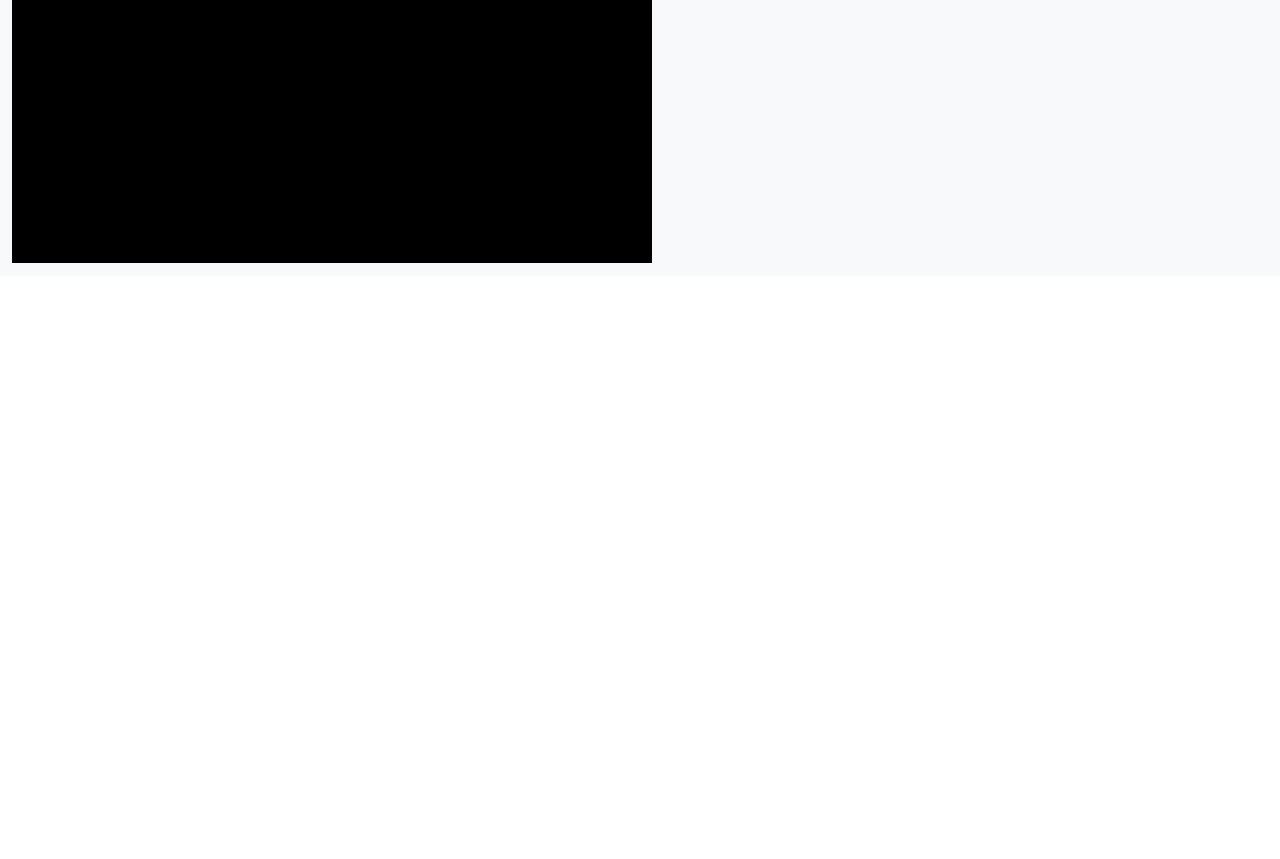
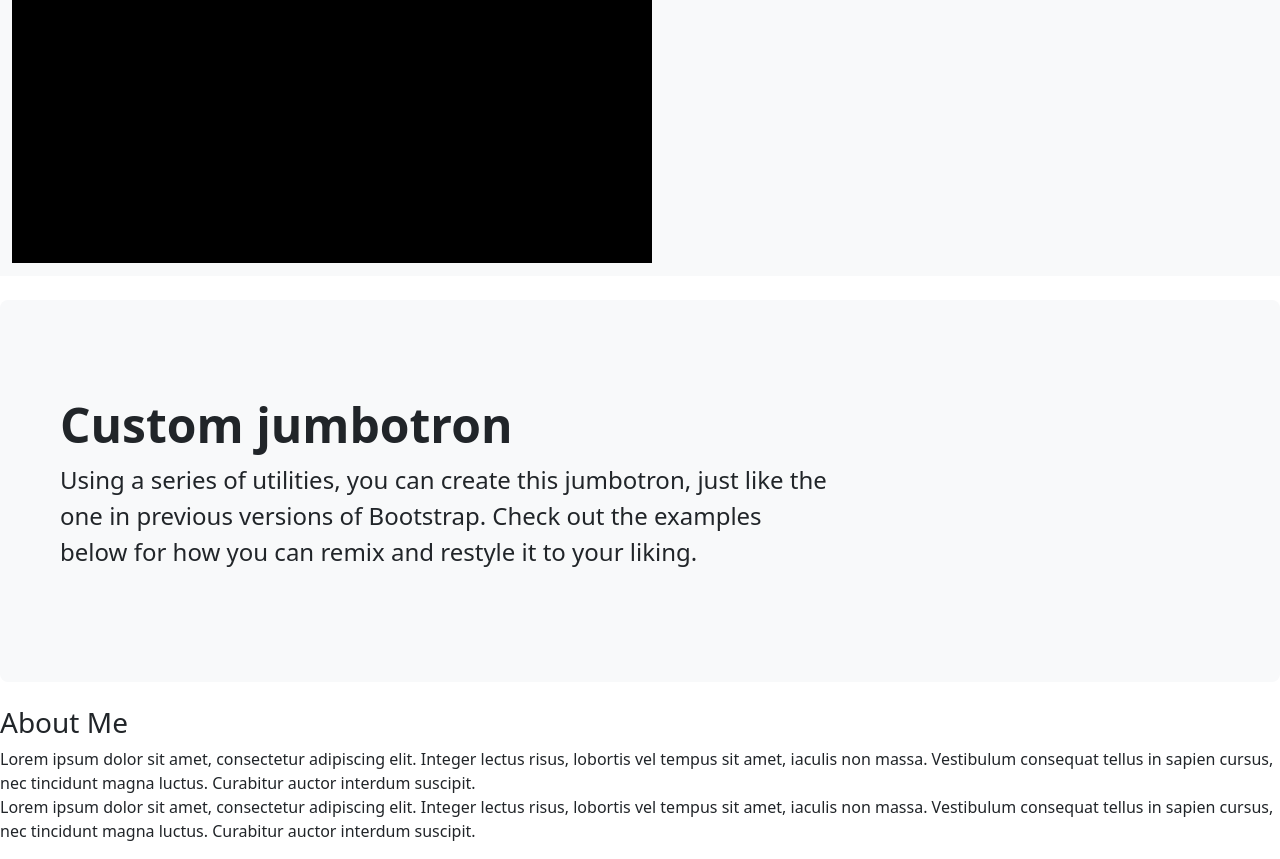
Before and after one commit to CenamiA/my-portofolio, a plain HTML site: page index.html in a window 1280 px wide. Shown: the part 603-1462 px from the top of the page. Before the commit the page ends 903 px from the top, so only its background shows below. Drawn offline with nearby package versions, Linux system fonts and the light colour scheme; files whose address does not match are found by name.

Commit message:
added jumbotron and updated html code with about me section

```diff
--- a/index.html
+++ b/index.html
@@ -49,5 +49,28 @@
     <!-- end navbar -->
     <br />
 
+     <!-- Jumbotron -->
+     <div class="p-5 mb-4 bg-body-tertiary rounded-3 hero">
+        <div class="container-fluid py-5">
+            <h1 class="display-5 fw-bold">Custom jumbotron</h1>
+            <p class="col-md-8 fs-4">Using a series of utilities, you can create this jumbotron, just like the one in
+                previous versions of Bootstrap. Check out the examples below for how you can remix and restyle it to
+                your liking.</p>
+        </div>
+    </div>
+    <!-- end jumbotron -->
+    <div class="about-container">
+        <aside>
+            <h3 id="about">About Me</h3>
+        </aside>
+        <p>
+            Lorem ipsum dolor sit amet, consectetur adipiscing elit. Integer lectus risus, lobortis vel tempus sit amet, iaculis non massa. Vestibulum consequat tellus in sapien cursus, nec tincidunt magna luctus. Curabitur auctor interdum suscipit.
+
+            <br/>
+            Lorem ipsum dolor sit amet, consectetur adipiscing elit. Integer lectus risus, lobortis vel tempus sit amet, iaculis non massa. Vestibulum consequat tellus in sapien cursus, nec tincidunt magna luctus. Curabitur auctor interdum suscipit.
+
+        </p>
+        </div>
+
 </body>
 </html>
```
